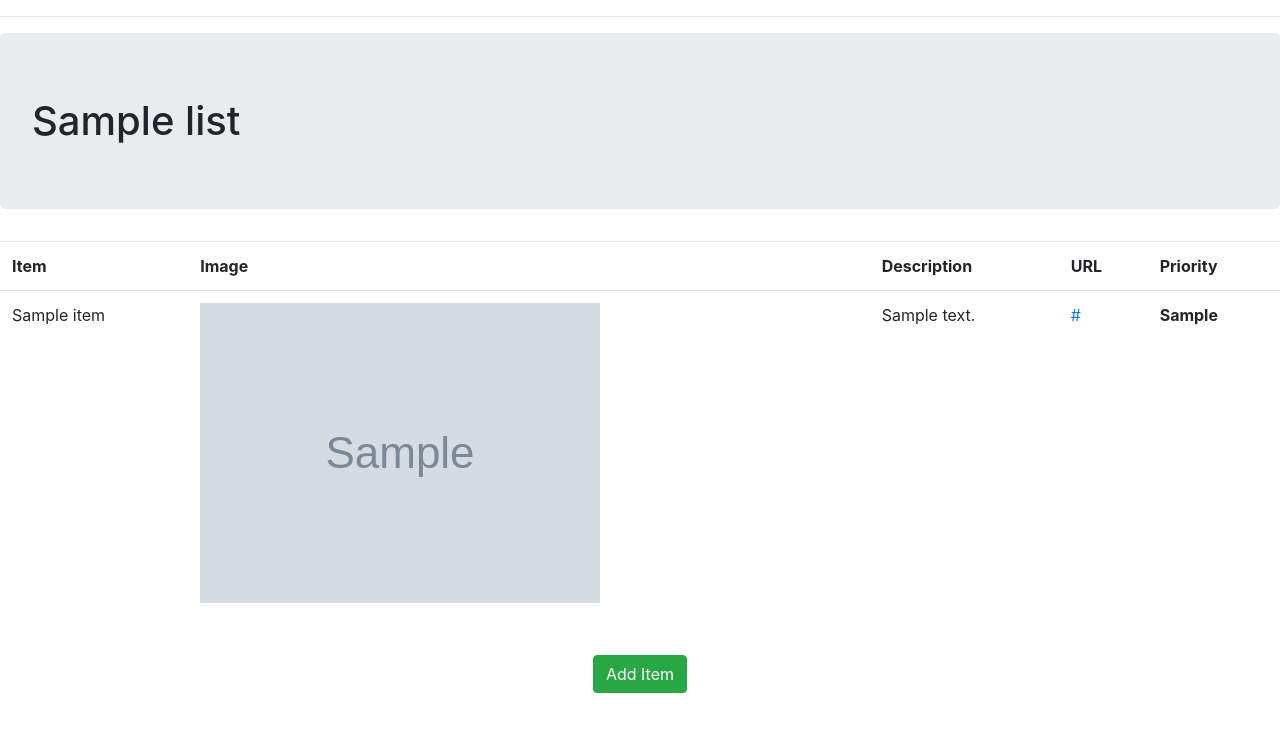
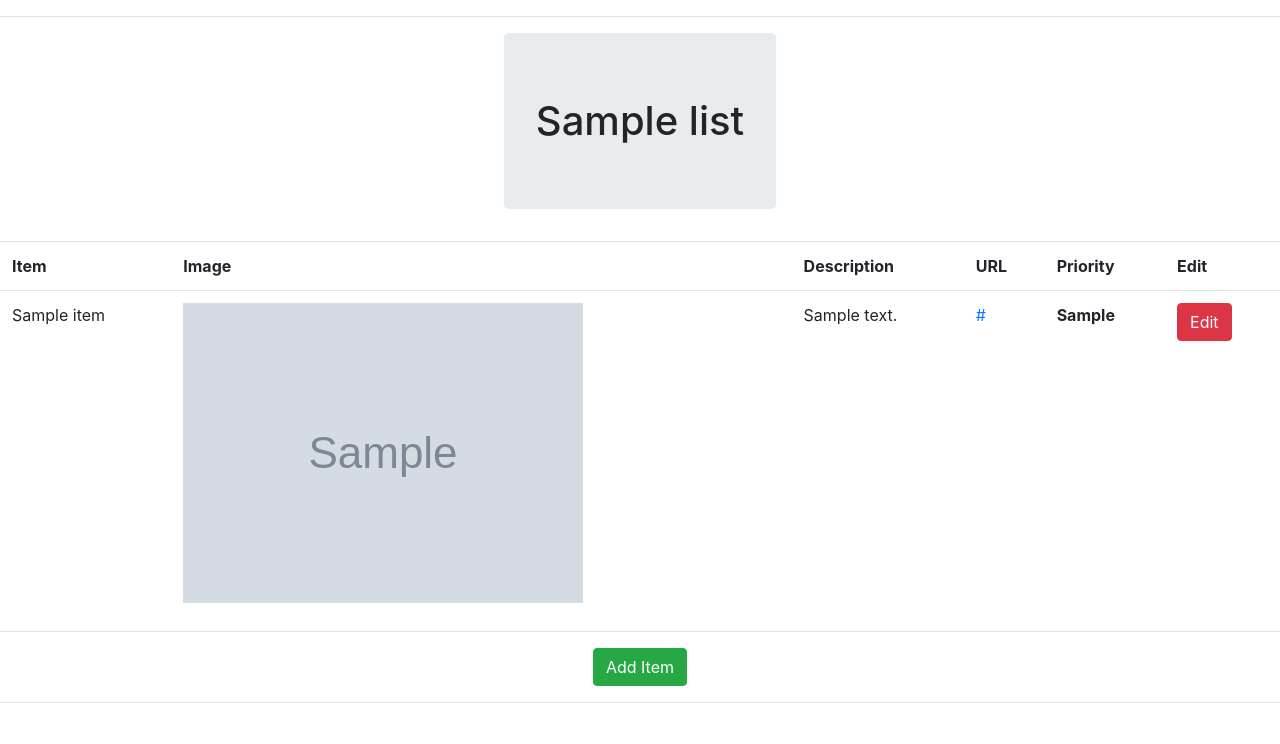
Before and after one commit to cestes-csumb/CST438-Project-02-Wishlist, a Flask app: page /wishlist in a window 1280 px wide. Shown: the part 56-800 px from the top of the page. Run offline with Flask 2, Linux system fonts and the light colour scheme; a user stored in the database is signed in; tables that the repository leaves empty hold one stand-in row (values such as "Sample post"); grey boxes marked "Sample" are stand-in pictures; some libraries are stand-ins or nearby versions.

Commit message:
Edit Buttons & More Session Data - moved all older wip pages to archive (just so there's less clutter) - updated some formatting on currentLists.html - myWishlist.html now has an add item button that takes you to add item - myWishlist.html now has an edit button that uses a form with POST - the form spits out the item_id that gets stored in the session - we can use that to know what item to load for edit/delete item

```diff
--- a/app.py
+++ b/app.py
@@ -219,7 +219,6 @@ def createList():
                 ), 'error')
         return render_template('createList.html', listform=listform)
 
-
 # !!! not working needs to pull list_id from somewhere
 @app.route('/createItem', methods=['GET', 'POST'])
 @login_required
@@ -250,12 +249,6 @@ def createItem():
                     error
                 ), 'error')
         return render_template('createItem.html', itemform=itemform)
-
-
-# example template
-@app.route('/test')
-def test():
-    return render_template("manageProduct.html")
 
 # user settings route
 @app.route('/userSettings', methods=['GET', 'POST'])
@@ -395,6 +388,12 @@ def currentLists():
 def view_list():
     user_id = session.get('user_id', None)
     list_id = session.get('list_id', None)
+    # edit button currently does a post method, it'll simply just reload the page
+    # store the item_id as part of the session and print it to the console
+    if request.method == 'POST':
+        session['item_id'] = request.form['item_id']
+        print(session.get('item_id'))
+
     return render_template('myWishlist.html', user_id=user_id, list_id=list_id)
 
 
--- a/static/styles.css
+++ b/static/styles.css
@@ -55,3 +55,8 @@
 #footbg{
   background: rgba(53, 53, 59, 0.5);
 }
+
+.wishlist{
+    display: flex;
+    justify-content: center;
+}
--- a/templates/currentLists.html
+++ b/templates/currentLists.html
@@ -18,9 +18,9 @@
                 let url = "{{ url_for('get_list_by_user_id', uid=user_id) }}"
                 $.getJSON(url, function(result){
                     for(i = 0; i< result.length; i++){
-                        $(".wishlist").append("<h2 class=\"jumbotron\">" + result[i].list_name + "</h2>"
+                        $(".wishlist").append("<div class=\"card\" style=\"width: 18rem;\"><div class=\"card-body\"><h3 class=\"card-title\">" + result[i].list_name + "</h3>"
                         +"<form action=\"\" method=\"post\"><input type=\"hidden\" name=\"list_id\" value=\"" + result[i].list_id
-                        + "\"><input type=\"submit\" class='btn btn-success' value=\"View List\"></form>")
+                        + "\"><input type=\"submit\" class='btn btn-success' value=\"View List\"></form></div></div><br><br>")
                     }
                 })
             }
--- a/templates/myWishlist.html
+++ b/templates/myWishlist.html
@@ -12,6 +12,24 @@
     <title>My Wishlist</title>
 {% endblock %}
 {% block content %}
+<center>
+<div class="wishlist">
+</div>
+<div class="wishlist-items">
+    <table class="table">
+    <tr>
+        <th>Item</th>
+        <th>Image</th>
+        <th>Description</th>
+        <th>URL</th>
+        <th>Priority</th>
+        <th>Edit</th>
+    </tr>
+    </table>
+    <hr>
+    <button class='btn btn-success' id='add-item'> Add Item </button><br>
+</div>
+</center>
 <script>
     async function fetchListName(url){
         $.getJSON(url, function(result){
@@ -26,12 +44,14 @@
                             $(".table").append("<tr><td>" + result[i].item_name +
                                 "</td><td><img src=\"" + result[i].image_url + "\"></td>" +
                                 "<td>" + result[i].item_description + "</td><td><a href=\"" + result[i].item_url +
-                                "\">" + result[i].item_url + "</a></td>" + "<td><b>" + result[i].item_priority + "</b></td></tr>")
+                                "\">" + result[i].item_url + "</a></td>" + "<td><b>" + result[i].item_priority + "</b></td>"
+                                + "<td><form action=\"\" method=\"post\"><input type=\"hidden\" name=\"item_id\" value=\"" + result[i].item_id
+                                + "\"><input type=\"submit\" class='btn btn-danger' value=\"Edit\"></form></td></tr>")
                         }
-                        $(".wishlist-items").append("<center><br><button class='btn btn-success'> Add Item </button></center>")
+                        $(".wishlist-items").append("<hr><br>")
                     }
                     else{
-                        $(".wishlist-items").append("<center><h2> No items found!</h2>" + "<br><button class='btn btn-success'> Add Item </button></center>")
+                        $(".wishlist-items").append("<h2> No items found!</h2>")
                     }
                 })
             }
@@ -41,19 +61,9 @@
     //we use the get_items_by_list_id endpoint to get all items from the DB that have are associated with the list_id
     let items_url = "{{ url_for('get_items_by_list_id', lid=list_id) }}"
     fetchItems(items_url);
+    $("#add-item").on("click", function (){
+        window.location.replace("{{ url_for('createItem') }}")
+    })
 </script>
-<div class="wishlist">
-</div>
-<div class="wishlist-items">
-    <table class="table">
-    <tr>
-        <th>Item</th>
-        <th>Image</th>
-        <th>Description</th>
-        <th>URL</th>
-        <th>Priority</th>
-    </tr>
-    </table>
-</div>
 {% endblock %}
 </html>
```
Also changed, not shown: templates/archived/addProduct.html (renamed from templates/addProduct.html), templates/archived/manageProduct.html (renamed from templates/manageProduct.html), templates/archived/updateMerch.html (renamed from templates/updateMerch.html), templates/archived/wip_base.html (renamed from templates/wip_base.html), templates/archived/wip_createAccount.html (renamed from templates/wip_createAccount.html), templates/archived/wip_homepage.html (renamed from templates/wip_homepage.html), templates/archived/wip_loginpage.html (renamed from templates/wip_loginpage.html).
